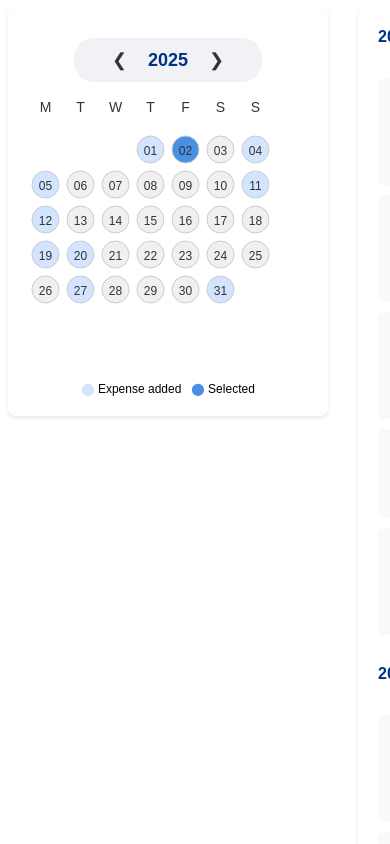
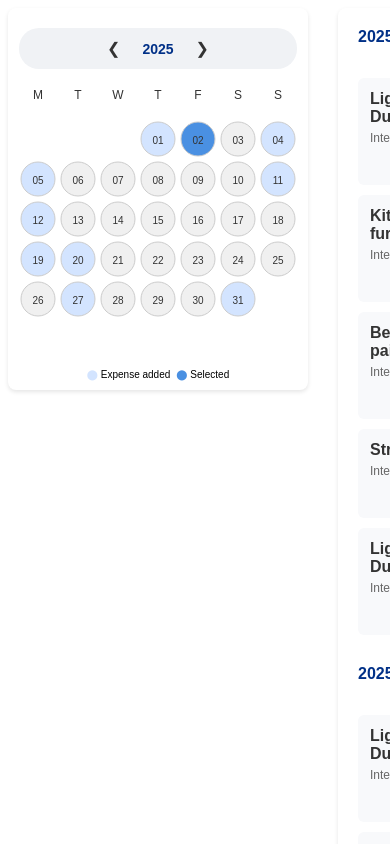
Before and after one commit to Mugdhashrivastava/tata-components, a React (Vite) app in the folder calendar-views/: page / in a window 390 px wide. Shown: the top 844 px of the page. Built offline with nearby package versions, Linux system fonts and the light colour scheme.

Commit message:
calendar mobile view

```diff
--- a/calendar-views/src/App.jsx
+++ b/calendar-views/src/App.jsx
@@ -1,4 +1,5 @@
  import React from "react";
+import CalView from "./CalView";
  import Calendar from "./Calendar";
 import ExpenseList from "./ExpenseList";
 
@@ -7,6 +8,7 @@ const App = () => {
    <div style={{ display: "flex", gap: "30px", alignItems: "flex-start" }}>
        <Calendar />
      <ExpenseList />
+{/* <CalView /> */}
      </div>
    );
  };
--- /dev/null
+++ b/calendar-views/src/CalView.css
@@ -0,0 +1,159 @@
+.cal-view-container {
+  display: flex;
+  flex-direction: row;
+  gap: 20px;
+  padding: 20px;
+  font-family: Arial, sans-serif;
+  background: #f5f5f5;
+  border-radius: 8px;
+  box-shadow: 0 2px 4px rgba(0, 0, 0, 0.1);
+  max-width: 1200px;
+  margin: 0 auto;
+}
+
+/* Calendar Section */
+.calendar-section {
+  flex: 1;
+  display: flex;
+  flex-direction: column;
+  align-items: center;
+  background: #fff;
+  padding: 20px;
+  border-radius: 8px;
+}
+
+.year-selector {
+  display: flex;
+  justify-content: center;
+  align-items: center;
+  margin: 10px 0;
+  background-color: #f0f2f5;
+  padding: 10px;
+  border-radius: 20px;
+  width: 60%;
+}
+
+.year-selector button {
+  background: none;
+  border: none;
+  font-size: 18px;
+  cursor: pointer;
+  color: #333;
+}
+
+.year-selector span {
+  font-size: 18px;
+  font-weight: bold;
+  color: #003087;
+  margin: 0 15px;
+}
+
+.day-label {
+  font-size: 14px;
+  fill: #333;
+}
+
+.day circle {
+  stroke: #ccc;
+  stroke-width: 1;
+  fill: #f0f0f0;
+  cursor: pointer;
+}
+
+.day circle.expense {
+  fill: #d3e4ff;
+}
+
+.day circle.selected {
+  fill: #4a90e2;
+}
+
+.day text {
+  font-size: 12px;
+  fill: #333;
+}
+
+.legend {
+  margin-top: 10px;
+  display: flex;
+  gap: 10px;
+}
+
+.expense-legend::before {
+  content: "⬤ ";
+  color: #d3e4ff;
+}
+
+.selected-legend::before {
+  content: "⬤ ";
+  color: #4a90e2;
+}
+
+.expense-legend,
+.selected-legend {
+  font-size: 12px;
+}
+
+/* Expense List Section */
+.expense-list-section {
+  flex: 2;
+  background: #fff;
+  padding: 20px;
+  border-radius: 8px;
+}
+
+.expense-day {
+  margin-bottom: 30px;
+}
+
+.expense-date {
+  font-weight: bold;
+  font-size: 16px;
+  color: #003087;
+}
+
+.expense-date span {
+  margin-left: 8px;
+  color: #000;
+}
+
+.expense-total {
+  text-align: right;
+  font-size: 16px;
+  font-weight: bold;
+  color: #000;
+  margin-bottom: 10px;
+}
+
+.expense-item {
+  display: flex;
+  flex-direction: column;
+  background: #f8f9fb;
+  padding: 12px;
+  border-radius: 6px;
+  margin-bottom: 10px;
+}
+
+.expense-item-title {
+  font-weight: 600;
+  color: #333;
+}
+
+.expense-item-details {
+  display: flex;
+  justify-content: space-between;
+  font-size: 12px;
+  color: #666;
+  margin-top: 5px;
+}
+
+/* Responsive Adjustments */
+@media (max-width: 768px) {
+  .cal-view-container {
+    flex-direction: column;
+  }
+
+  .year-selector {
+    width: 80%;
+  }
+}
--- /dev/null
+++ b/calendar-views/src/CalView.jsx
@@ -0,0 +1,161 @@
+import React, { useEffect, useRef, useState } from "react";
+import * as d3 from "d3";
+import "./CalView.css";
+
+const expensesData = [
+  {
+    date: "2nd January",
+    day: 2, // Added day for filtering
+    year: 2025,
+    total: "₹1,17,47,000",
+    items: [
+      { title: "Lights from Dubai", category: "Interiors", amount: "₹27,800", date: "20th Dec 2024" },
+      { title: "Kitchen furnishing...", category: "Interiors", amount: "₹11,17,800", date: "20th Dec 2024" },
+      { title: "Bedroom painting...", category: "Interiors", amount: "₹8,17,214", date: "20th Dec 2024" },
+      { title: "Structure", category: "Interiors", amount: "₹27,800", date: "20th Dec 2024" },
+      { title: "Lights from Dubai", category: "Interiors", amount: "₹27,800", date: "20th Dec 2024" },
+    ],
+  },
+  {
+    date: "3rd January",
+    day: 3, // Added day for filtering
+    year: 2025,
+    total: "₹1,17,47,000",
+    items: [
+      { title: "Lights from Dubai", category: "Interiors", amount: "₹27,800", date: "20th Dec 2024" },
+      { title: "Kitchen furnishing...", category: "Interiors", amount: "₹11,17,800", date: "20th Dec 2024" },
+    ],
+  },
+];
+
+const CalView = () => {
+  const [selectedDate, setSelectedDate] = useState(2); // Default selected date
+  const [year, setYear] = useState(2025); // Dynamic year
+  const [expenseDates] = useState([1, 4, 5, 11, 12, 19, 20, 27, 31]); // Expense dates
+  const svgRef = useRef();
+
+  const month = 0; // January (0-based)
+  const firstDayOfMonth = new Date(year, month, 1);
+  const daysInMonth = new Date(year, month + 1, 0).getDate();
+  const startingDay = firstDayOfMonth.getDay();
+
+  const days = Array(startingDay)
+    .fill(null)
+    .concat(Array.from({ length: daysInMonth }, (_, i) => i + 1));
+
+  useEffect(() => {
+    const svg = d3.select(svgRef.current);
+    const width = 280;
+    const height = 280;
+    const cellSize = 35;
+
+    svg.attr("width", width).attr("height", height);
+    svg.selectAll("*").remove(); // Clear previous render
+
+    // Day Labels (Mon-Sun)
+    const dayLabels = ["M", "T", "W", "T", "F", "S", "S"];
+    svg
+      .selectAll(".day-label")
+      .data(dayLabels)
+      .enter()
+      .append("text")
+      .attr("x", (d, i) => i * cellSize + cellSize / 2)
+      .attr("y", 20)
+      .attr("text-anchor", "middle")
+      .attr("class", "day-label")
+      .text((d) => d);
+
+    // Calendar Grid
+    const cells = svg
+      .selectAll(".day")
+      .data(days)
+      .enter()
+      .append("g")
+      .attr("class", "day")
+      .attr("transform", (d, i) => {
+        const row = Math.floor(i / 7);
+        const col = i % 7;
+        return `translate(${col * cellSize}, ${row * cellSize + 40})`;
+      });
+
+    // Circles for Days
+    cells
+      .filter((d) => d !== null)
+      .append("circle")
+      .attr("cx", cellSize / 2)
+      .attr("cy", cellSize / 2)
+      .attr("r", cellSize / 2 - 4)
+      .attr("class", (d) =>
+        d === selectedDate
+          ? "selected"
+          : expenseDates.includes(d)
+          ? "expense"
+          : ""
+      )
+      .on("click", (_, d) => setSelectedDate(d));
+
+    // Day Numbers
+    cells
+      .filter((d) => d !== null)
+      .append("text")
+      .attr("x", cellSize / 2)
+      .attr("y", cellSize / 2 + 5)
+      .attr("text-anchor", "middle")
+      .attr("class", "day-text")
+      .text((d) => (d < 10 ? `0${d}` : d));
+  }, [selectedDate, expenseDates, days]);
+
+  const handlePrevYear = () => setYear(year - 1);
+  const handleNextYear = () => setYear(year + 1);
+
+  // Filter expenses based on selected date
+  const filteredExpenses = expensesData.filter(
+    (expense) => expense.day === selectedDate && expense.year === year
+  );
+
+  return (
+    <div className="cal-view-container">
+      {/* Calendar Section */}
+      <div className="calendar-section">
+        <div className="year-selector">
+          <button onClick={handlePrevYear}>❮</button>
+          <span>{year}</span>
+          <button onClick={handleNextYear}>❯</button>
+        </div>
+        <svg ref={svgRef}></svg>
+        <div className="legend">
+          <span className="expense-legend">Expense added</span>
+          <span className="selected-legend">Selected</span>
+        </div>
+      </div>
+
+      {/* Expense List Section */}
+      <div className="expense-list-section">
+        {filteredExpenses.length > 0 ? (
+          filteredExpenses.map((day, index) => (
+            <div key={index} className="expense-day">
+              <div className="expense-date">
+                {day.year} <span>{day.date}</span>
+              </div>
+              <div className="expense-total">{day.total}</div>
+              {day.items.map((item, idx) => (
+                <div key={idx} className="expense-item">
+                  <div className="expense-item-title">{item.title}</div>
+                  <div className="expense-item-details">
+                    <span>{item.category}</span>
+                    <span>{item.date}</span>
+                    <span>{item.amount}</span>
+                  </div>
+                </div>
+              ))}
+            </div>
+          ))
+        ) : (
+          <p>No expenses for this date.</p>
+        )}
+      </div>
+    </div>
+  );
+};
+
+export default CalView;
--- a/calendar-views/src/Calendar.css
+++ b/calendar-views/src/Calendar.css
@@ -3,15 +3,18 @@
     flex-direction: column;
     align-items: center;
     font-family: Arial, sans-serif;
-    padding: 20px;
+    padding: 15px;
     background: #fff;
     border-radius: 8px;
     box-shadow: 0 2px 4px rgba(0, 0, 0, 0.1);
+    width: 100%;
+    max-width: 320px;
+    margin: 0 auto;
   }
+
   .year-slider {
     display: none !important;
   }
-
 
   .year-selector {
     display: flex;
@@ -19,9 +22,9 @@
     align-items: center;
     margin: 10px 0;
     background-color: #f0f2f5;
-    padding: 10px;
+    padding: 8px;
     border-radius: 20px;
-    width: 60%;
+    width: 80%;
     margin-inline: auto;
   }
 
@@ -31,13 +34,14 @@
     font-size: 18px;
     cursor: pointer;
     color: #333;
+    padding: 5px 15px;
   }
 
   .year-selector span {
-    font-size: 18px;
+    font-size: 16px;
     font-weight: bold;
     color: #003087;
-    margin: 0 15px;
+    margin: 0 12px;
   }
 
   /* Calendar grid */
@@ -68,9 +72,11 @@
 
   /* Legend */
   .legend {
-    margin-top: 10px;
+    margin-top: 12px;
     display: flex;
-    gap: 10px;
+    gap: 8px;
+    flex-wrap: wrap;
+    justify-content: center;
   }
 
   .expense-legend::before {
@@ -85,5 +91,57 @@
 
   .expense-legend,
   .selected-legend {
-    font-size: 12px;
+    font-size: 11px;
   }
+
+  /* Media Queries for Mobile */
+  @media screen and (max-width: 768px) {
+    .calendar-container {
+      padding: 10px;
+      max-width: 300px;
+    }
+
+    .year-selector {
+      width: 90%;
+      padding: 6px;
+    }
+
+    .year-selector button {
+      font-size: 16px;
+      padding: 5px 12px;
+    }
+
+    .year-selector span {
+      font-size: 14px;
+      margin: 0 10px;
+    }
+
+    .day-label {
+      font-size: 12px;
+    }
+
+    .day text {
+      font-size: 10px;
+    }
+
+    .legend {
+      gap: 6px;
+      margin-top: 10px;
+    }
+
+    .expense-legend,
+    .selected-legend {
+      font-size: 10px;
+    }
+  }
+
+  /* Extra small screens (below 480px) */
+  @media screen and (max-width: 480px) {
+    .calendar-container {
+      max-width: 280px;
+    }
+
+    .year-selector {
+      width: 95%;
+    }
+  }
--- a/calendar-views/src/Calendar.jsx
+++ b/calendar-views/src/Calendar.jsx
@@ -3,12 +3,12 @@ import * as d3 from "d3";
 import "./Calendar.css";
 
 const Calendar = () => {
-  const [selectedDate, setSelectedDate] = useState(2); // Default selected date
-  const [year, setYear] = useState(2025); // Dynamic year
-  const [expenseDates] = useState([1, 4, 5, 11, 12, 19, 20, 27, 31]); // Expense dates
+  const [selectedDate, setSelectedDate] = useState(2);
+  const [year, setYear] = useState(2025);
+  const [expenseDates] = useState([1, 4, 5, 11, 12, 19, 20, 27, 31]);
   const svgRef = useRef();
 
-  const month = 0; // January (0-based)
+  const month = 0;
   const firstDayOfMonth = new Date(year, month, 1);
   const daysInMonth = new Date(year, month + 1, 0).getDate();
   const startingDay = firstDayOfMonth.getDay();
@@ -19,14 +19,17 @@ const Calendar = () => {
 
   useEffect(() => {
     const svg = d3.select(svgRef.current);
-    const width = 280;
-    const height = 280;
-    const cellSize = 35;
+
+    // Dynamic sizing based on container width
+    const containerWidth = Math.min(window.innerWidth * 0.85, 280); // Slightly smaller for better fit
+    const cellSize = containerWidth / 7; // 7 columns, slightly larger cells
+    const width = containerWidth;
+    const height = cellSize * 7; // Adjust height based on rows
 
     svg.attr("width", width).attr("height", height);
-    svg.selectAll("*").remove(); // Clear previous render
+    svg.selectAll("*").remove();
 
-    // Day Labels (Mon-Sun)
+    // Day Labels
     const dayLabels = ["M", "T", "W", "T", "F", "S", "S"];
     svg
       .selectAll(".day-label")
@@ -34,7 +37,7 @@ const Calendar = () => {
       .enter()
       .append("text")
       .attr("x", (d, i) => i * cellSize + cellSize / 2)
-      .attr("y", 20)
+      .attr("y", cellSize / 2)
       .attr("text-anchor", "middle")
       .attr("class", "day-label")
       .text((d) => d);
@@ -49,7 +52,7 @@ const Calendar = () => {
       .attr("transform", (d, i) => {
         const row = Math.floor(i / 7);
         const col = i % 7;
-        return `translate(${col * cellSize}, ${row * cellSize + 40})`;
+        return `translate(${col * cellSize}, ${row * cellSize + cellSize})`;
       });
 
     // Circles for Days
@@ -58,7 +61,7 @@ const Calendar = () => {
       .append("circle")
       .attr("cx", cellSize / 2)
       .attr("cy", cellSize / 2)
-      .attr("r", cellSize / 2 - 4)
+      .attr("r", cellSize / 2 - 3) // Slightly larger circles
       .attr("class", (d) =>
         d === selectedDate
           ? "selected"
@@ -84,16 +87,12 @@ const Calendar = () => {
 
   return (
     <div className="calendar-container">
-      {/* Replaced year-slider with year-selector using arrows */}
       <div className="year-selector">
         <button onClick={handlePrevYear}>❮</button>
         <span>{year}</span>
         <button onClick={handleNextYear}>❯</button>
       </div>
-
       <svg ref={svgRef}></svg>
-
-      {/* Legend */}
       <div className="legend">
         <span className="expense-legend">Expense added</span>
         <span className="selected-legend">Selected</span>
```
Lines whose indentation alone changed are shown as unchanged.
